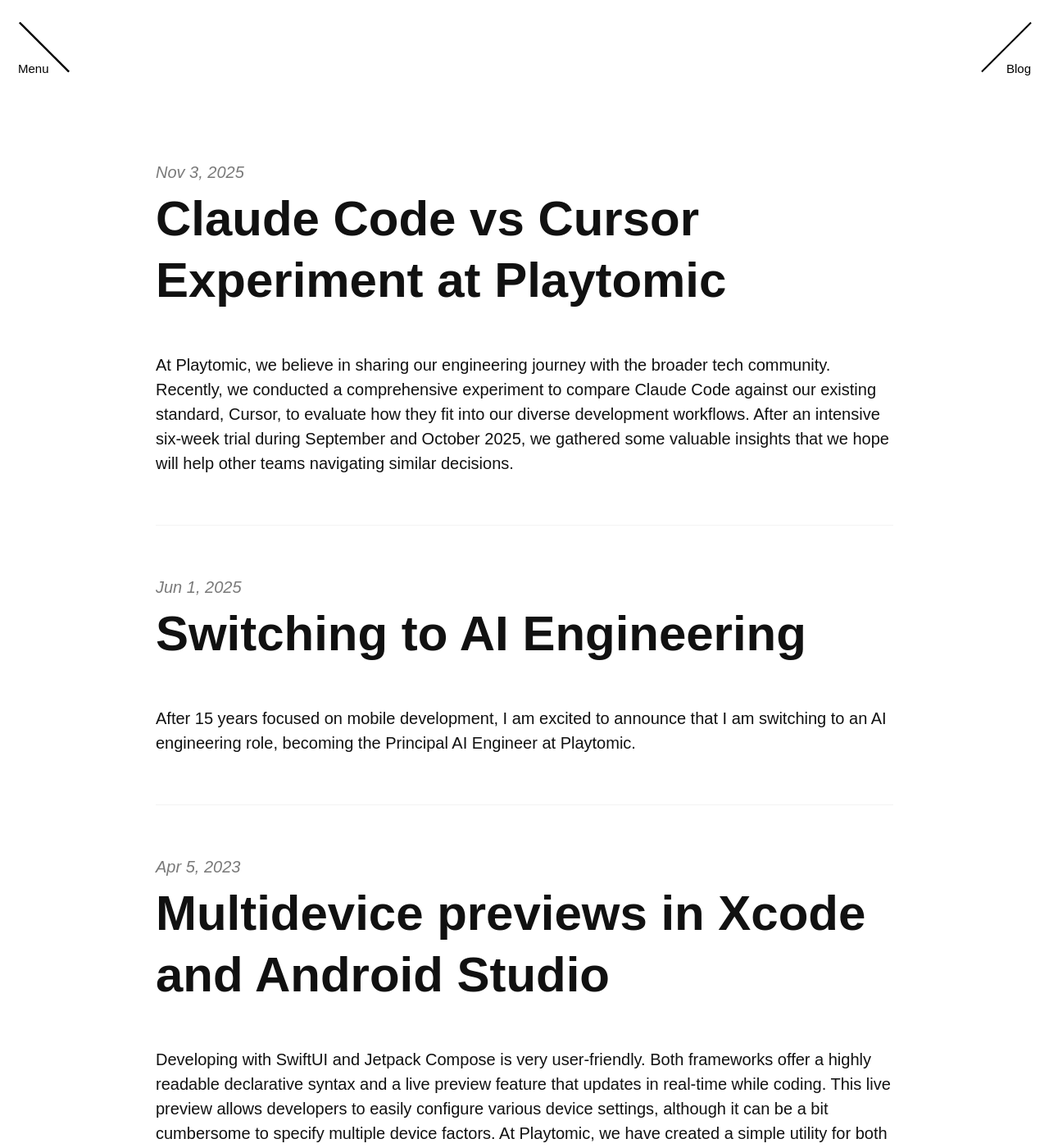
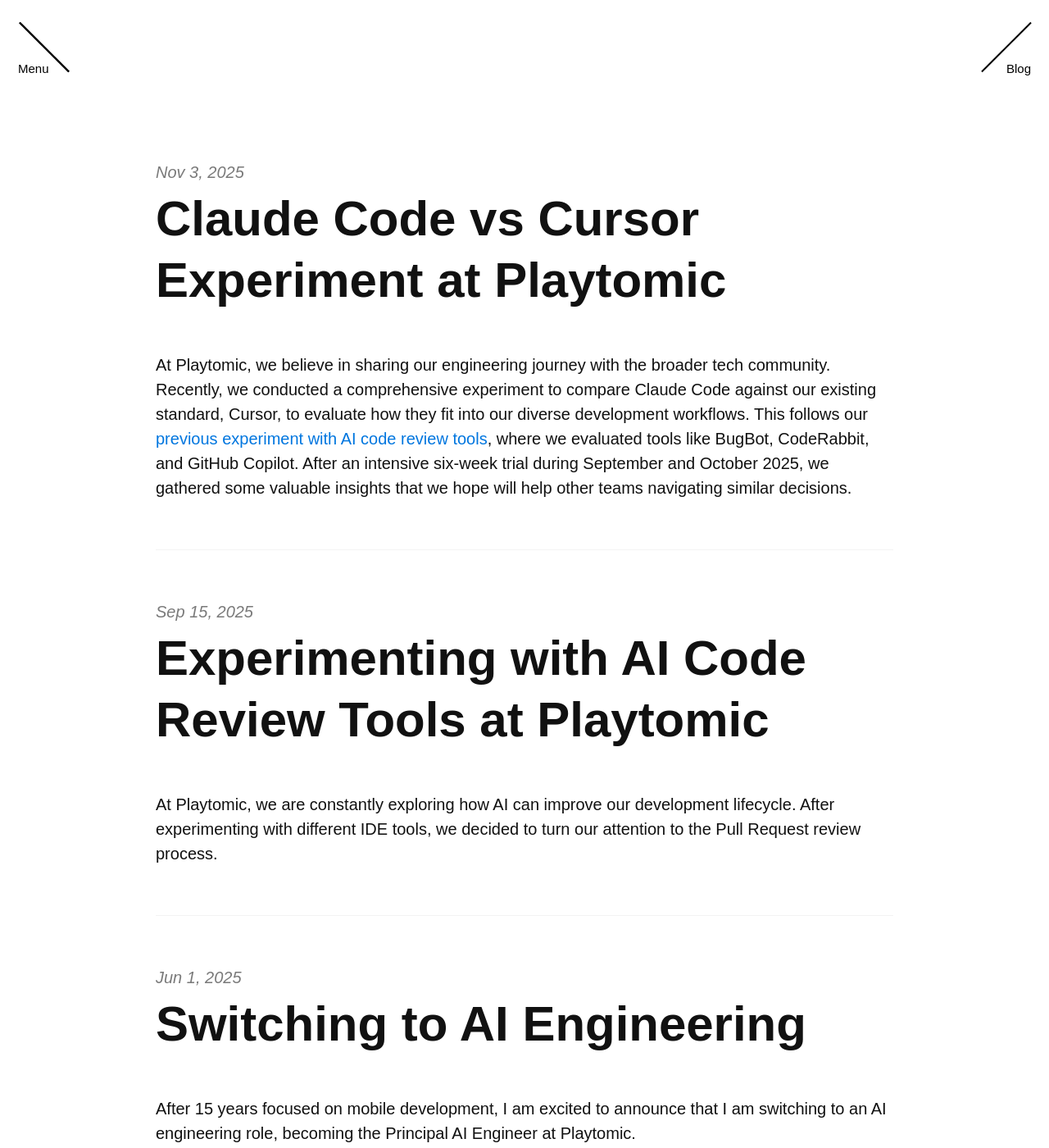
Before and after one commit to angelolloqui/angelolloqui.github.io, a Jekyll site: the page built from blog/index.html, in a window 1280 px wide and 1400 px high. Shown: the whole window at 82% size. Built offline with Jekyll 4.4.1, drawn with Linux system fonts in a browser that asks for light colours; nearby versions of some CDN libraries; some web fonts are replaced; the list of posts is cut into pages by our own code; some of the changed lines change nothing that is shown; some of the changed text lies outside the part shown.

Commit message:
Added post for Code review tools

```diff
--- /dev/null
+++ b/_posts/2025-09-15-47-AI-Code-Review-Tools-Experiment.md
@@ -0,0 +1,78 @@
+---
+layout: post
+title:  "Experimenting with AI Code Review Tools at Playtomic"
+date:   2025-09-15 09:00:00
+categories:
+    - ai
+    - engineering
+    - code-review
+permalink: /blog/:title
+---
+
+At Playtomic, we are constantly exploring how AI can improve our development lifecycle. After experimenting with different IDE tools, we decided to turn our attention to the Pull Request review process.
+
+For several weeks during the summer of 2025, we tested four different AI-powered code review tools: **[BugBot](https://cursor.com/bugbot) (from Cursor)**, **[Claude Code](https://claude.ai/code)**, **[GitHub Copilot](https://github.com/features/copilot)**, and **[CodeRabbit](https://coderabbit.ai/)**. Our goal was to find a tool that could provide meaningful feedback, reduce the burden on human reviewers, and maintain a high bar for code quality without breaking the bank.
+
+## The Contenders
+
+### BugBot (by Cursor)
+BugBot was our first trial, activated across mobile, backend, and frontend projects.
+- **Performance**: It reviewed 364 PRs and detected approximately 600 issues. Developers addressed about 45% of these issues. While many were cosmetic, developers noted that some were significant.
+- **Pricing**: $40/month per PR creator (approx. $2,000/month for our team).
+- **Verdict**: Very positive feedback on quality, but the pricing model felt too expensive at $40/month per user opening a PR. We stopped using the service until we could properly evaluate other market alternatives.
+
+### Claude Code
+Claude Code can run in headless mode and has a GitHub Action plugin to run on GitHub. With it, we can automate any task, including PR reviews.
+- **Performance**: Very verbose output. While it found some potential performance and memory issues, it often missed architectural problems that human reviewers caught. It also struggled with "noise," reporting many trivial or false-positive issues. Comments are published in a single message, although inline messages is something that will be supported.
+- **Pricing**: Token-based, roughly $0.50 per PR (approx. $250/month).
+- **Verdict**: Cost-effective but high noise-to-signal ratio. In some tests, it was not capable of finding most of the issues related to architecture that a real developer found.
+
+### GitHub Copilot
+As part of the GitHub Copilot package, it includes a PR reviewer. It is fully integrated in GitHub, with nice inline comments and a PR summary.
+- **Performance**: The feedback was generally less interesting than BugBot's. It excelled at PR summaries and minor cosmetic suggestions but lacked deep technical insight.
+- **Pricing**: Copilot Business $19/month per user (approx. $1,000/month).
+- **Verdict**: Great for summaries, but the issues reported are not very interesting for the most part, clearly behind the ones reported by BugBot.
+
+### CodeRabbit
+A specialized product that combines AI with static analysis tools like linters.
+- **Performance**: Initial impressions were strong. It provided interesting diagrams for large PRs and caught subtle bugs, such as missing protocol implementations in example apps that would have caused compilation errors.
+- **Pricing**: Lite for $15/month per user (approx. $750/month).
+- **Verdict**: Good balance of features and price, with helpful visualizations.
+
+---
+
+## Head-to-Head: Claude Code vs. CodeRabbit
+
+We ran several real-world PRs through both tools to compare their effectiveness. Here are some highlights:
+
+### Case 1: UI for Organizer Sections
+**Winner: 🐰 CodeRabbit**
+While Claude Code provided more feedback, most were false positives (missing states or tests that weren't actually required for the scope). CodeRabbit's suggestions were more practical and accurate.
+
+### Case 2: Bugfixes in Create Post Screen
+**Winner: 🐰 CodeRabbit**
+CodeRabbit correctly identified that some implementation files in example projects weren't updated, which would have broken those builds. Claude Code mostly suggested adding unit tests for existing logic.
+
+### Case 3: Duplicate Items in Carousel
+**Winner: ❌ Neither**
+In several cases, neither tool found significant issues, often defaulting to minor nitpicks or suggestions that didn't apply to the specific changes.
+
+---
+
+## The Verdict: Killing the Experiment
+
+After over two weeks of intensive testing, we reached a surprising conclusion: **the noise often outweighed the signal.**
+
+By early September, our developers reported that they hadn't seen a single "game-changing" comment from the automated tools in weeks. Most feedback was either trivial, a false positive, or already caught by our existing CI/CD linters.
+
+> "All PRs are either reporting nothing or giving false positives." — *Developer Feedback*
+
+### Final Decisions
+
+1.  **Removing Claude Code & CodeRabbit**: We have deactivated these integrations to avoid generating unnecessary noise in our PRs.
+2.  **Keeping BugBot (Limited)**: We are keeping BugBot's free tier (3 reviews per developer/month) as it consistently provided the highest quality feedback. Developers can chose when to run those reviews.
+3.  **GitHub Copilot**: Since it's bundled with our IDE tooling, we continue to use it for PR summaries, which remains its most valuable contribution to the workflow.
+
+## Lessons Learned
+
+Automated AI code reviews are promising but not yet a "silver bullet." For a team with high standards and existing robust linting, these tools can sometimes become a distraction rather than an aid. We will continue to monitor the market as these models evolve, but for now, the human eye (aided by BugBot's occasional intervention) remains our best line of defense.
--- a/_posts/2025-11-03-47-Claude-Code-vs-Cursor-Experiment.md
+++ b/_posts/2025-11-03-48-Claude-Code-vs-Cursor-Experiment.md
@@ -10,7 +10,7 @@
 permalink: /blog/:title
 ---
 
-At Playtomic, we believe in sharing our engineering journey with the broader tech community. Recently, we conducted a comprehensive experiment to compare Claude Code against our existing standard, Cursor, to evaluate how they fit into our diverse development workflows. After an intensive six-week trial during September and October 2025, we gathered some valuable insights that we hope will help other teams navigating similar decisions.
+At Playtomic, we believe in sharing our engineering journey with the broader tech community. Recently, we conducted a comprehensive experiment to compare Claude Code against our existing standard, Cursor, to evaluate how they fit into our diverse development workflows. This follows our [previous experiment with AI code review tools](/blog/Experimenting-with-AI-Code-Review-Tools-at-Playtomic), where we evaluated tools like BugBot, CodeRabbit, and GitHub Copilot. After an intensive six-week trial during September and October 2025, we gathered some valuable insights that we hope will help other teams navigating similar decisions.
 
 ## The Experiment
 
```
